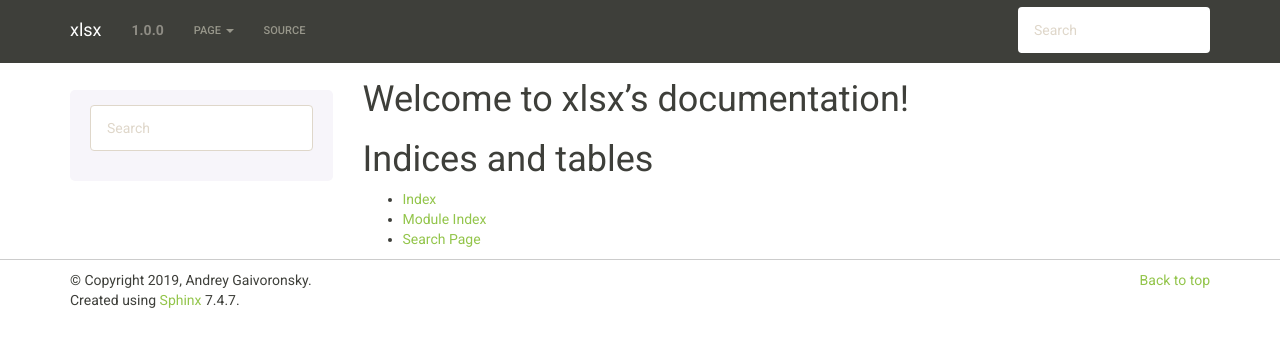
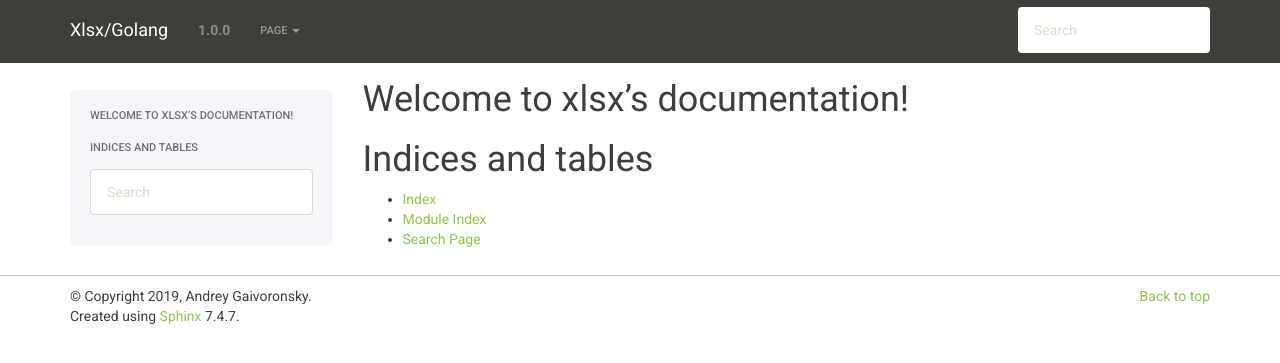
Before and after one commit to plandem/xlsx, a Sphinx documentation site: the page built from docs/source/index.rst, in a window 1280 px wide. Shown: the top 363 px of the page. Built offline with Sphinx 7.4.7, drawn with Linux system fonts in a browser that asks for light colours.

Commit message:
..doc integration

```diff
--- a/docs/source/conf.py
+++ b/docs/source/conf.py
@@ -57,7 +57,7 @@ author = 'Andrey Gaivoronsky'
 # The short X.Y version.
 version = '1.0.0'
 # The full version, including alpha/beta/rc tags.
-release = '1.0.0'
+release = version
 
 # The language for content autogenerated by Sphinx. Refer to documentation
 # for a list of supported languages.
@@ -92,8 +92,14 @@ html_theme = 'bootstrap'
 # documentation.
 #
 html_theme_options = {
-    "bootswatch_theme": "sandstone"
+    "bootswatch_theme": "sandstone",
+    "navbar_title": "Xlsx/Golang",
+    # "navbar_pagenav": True,
+    # 'navbar_sidebarrel': False,
 }
+
+html_copy_source = False
+html_show_sourcelink = False
 
 # Add any paths that contain custom static files (such as style sheets) here,
 # relative to this directory. They are copied after the builtin static files,
@@ -103,13 +109,11 @@ html_static_path = ['_static']
 # Custom sidebar templates, must be a dictionary that maps document names
 # to template names.
 #
-# This is required for the alabaster theme
-# refs: http://alabaster.readthedocs.io/en/latest/installation.html#sidebars
 html_sidebars = {
-    '**': [
-        'relations.html',  # needs 'show_related': True theme option to display
-        'searchbox.html',
-    ]
+    # '**': [
+    #     'relations.html',  # needs 'show_related': True theme option to display
+    #     'searchbox.html',
+    # ]
 }
 
 
```
